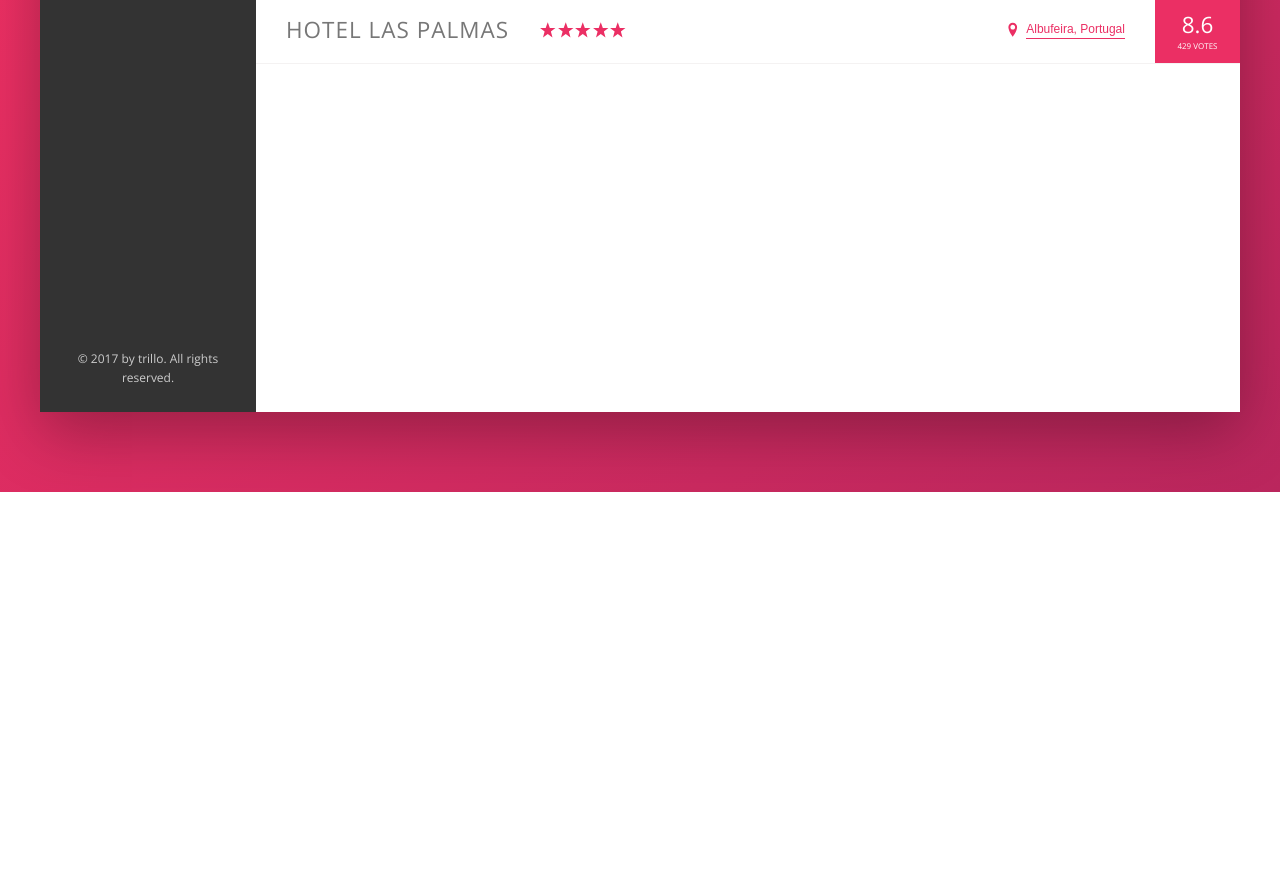
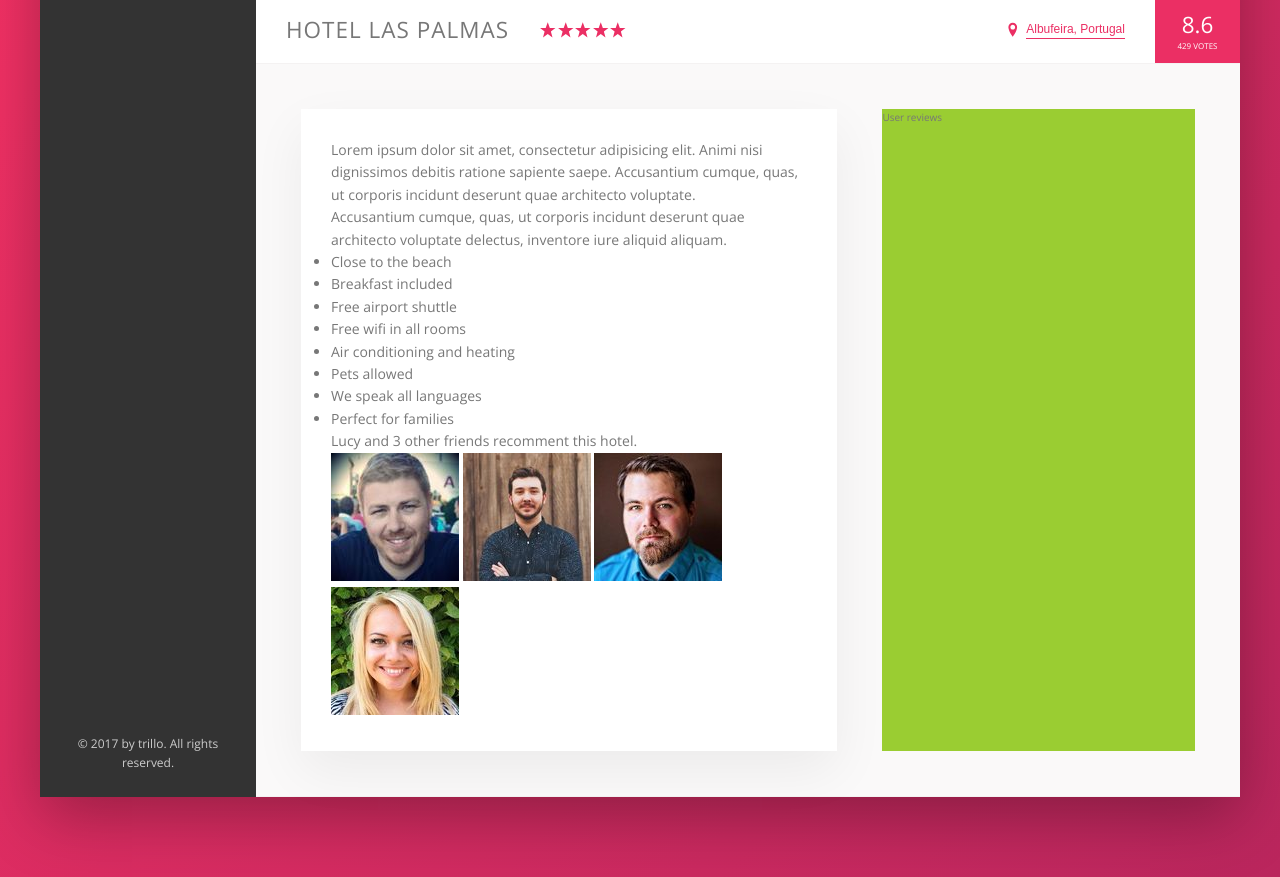
Before and after one commit to lauraalpinto/trillo, a website: page index.html in a window 1280 px wide. Shown: the part 538-1415 px from the top of the page. Before the commit the page ends 1030 px from the top, so only its background shows below. Drawn offline with nearby package versions, Linux system fonts and the light colour scheme.

Commit message:
Description Section Part 1
HTML Markup + Structure

```diff
--- a/index.html
+++ b/index.html
@@ -104,7 +104,6 @@
                   <img src="img/hotel-3.jpg" alt="photo of Hotel 3" class="gallery__photo">
                 </figure>
               </div>
-
               <div class="overview">
                 <h1 class="overview__heading">
                   Hotel Las Palmas
@@ -140,6 +139,43 @@
                   </div>
 
               </div>
+
+              <div class="detail">
+                <div class="description">
+                  <p class="paragraph">
+                    Lorem ipsum dolor sit amet, consectetur adipisicing elit. Animi nisi dignissimos debitis ratione sapiente saepe. Accusantium cumque, quas, ut corporis incidunt deserunt quae architecto voluptate.
+                  </p>
+                  <p>Accusantium cumque, quas, ut corporis incidunt deserunt quae architecto voluptate delectus, inventore iure aliquid aliquam.
+                  </p>
+
+                  <ul class="list">
+                    <li class="list__item">Close to the beach</li>
+                    <li class="list__item">Breakfast included</li>
+                    <li class="list__item">Free airport shuttle</li>
+                    <li class="list__item">Free wifi in all rooms</li>
+                    <li class="list__item">Air conditioning and heating</li>
+                    <li class="list__item">Pets allowed</li>
+                    <li class="list__item">We speak all languages</li>
+                    <li class="list__item">Perfect for families</li>
+                  </ul>
+
+                  <div class="recommend">
+                    <p class="recommend_count">
+                      Lucy and 3 other friends recomment this hotel.
+                    </p>
+                    <div class="recommend_friends">
+                      <img src="img/user-3.jpg" alt="" class="recommend__photo">
+                      <img src="img/user-4.jpg" alt="" class="recommend__photo">
+                      <img src="img/user-5.jpg" alt="" class="recommend__photo">
+                      <img src="img/user-6.jpg" alt="" class="recommend__photo">
+                    </div>
+                  </div>
+                </div>
+
+                <div class="user-reviews">
+                  User reviews
+                </div>
+              </div>
             </main>
           </div>
         </div>
--- a/sass/_base.scss
+++ b/sass/_base.scss
@@ -30,6 +30,10 @@ Grey dark 3: #999
   --color-grey-dark-3: #999;
 
   --shadow-dark: 0 2rem 6rem rgba(0,0,0,.3);
+  --shadow-light: 0 2rem 5rem rgba(0,0,0,.06);
+
+  --line: 1px solid var(--color-grey-light-2);
+
 }
 
 * {
--- a/sass/_components.scss
+++ b/sass/_components.scss
@@ -213,7 +213,7 @@
 
   display: flex;
   align-items: center;
-  border-bottom: 1px solid var(--color-grey-light-2);
+  border-bottom: var(--line);
 
 
   &__heading{
--- a/sass/_layout.scss
+++ b/sass/_layout.scss
@@ -11,7 +11,7 @@
   font-size: 1.4rem;
   height: 7rem;
   background-color: #fff;
-  border-bottom: 1px solid var(--color-grey-light-2);
+  border-bottom: var(--line);
 
   display: flex;
   justify-content: space-between;
@@ -36,5 +36,25 @@
   background-color: #fff;
   background-color: white;
   flex: 1; //grow as much as it can
-  height: 80rem;
 }
+
+.detail{
+  display: flex;
+  padding: 4.5rem;
+  background-color: var(--color-grey-light-1);
+  border-bottom: var(--line);
+}
+
+.description{
+  font-size: 1.4rem;
+  background-color: #fff;
+  box-shadow:var(--shadow-light);
+  padding: 3rem;
+  flex: 0 0 60%;
+  margin-right: 4.5rem;
+}
+
+.user-reviews{
+  background-color: yellowgreen;
+  flex: 1;
+}
```
Also changed, not shown: css/style.css.
